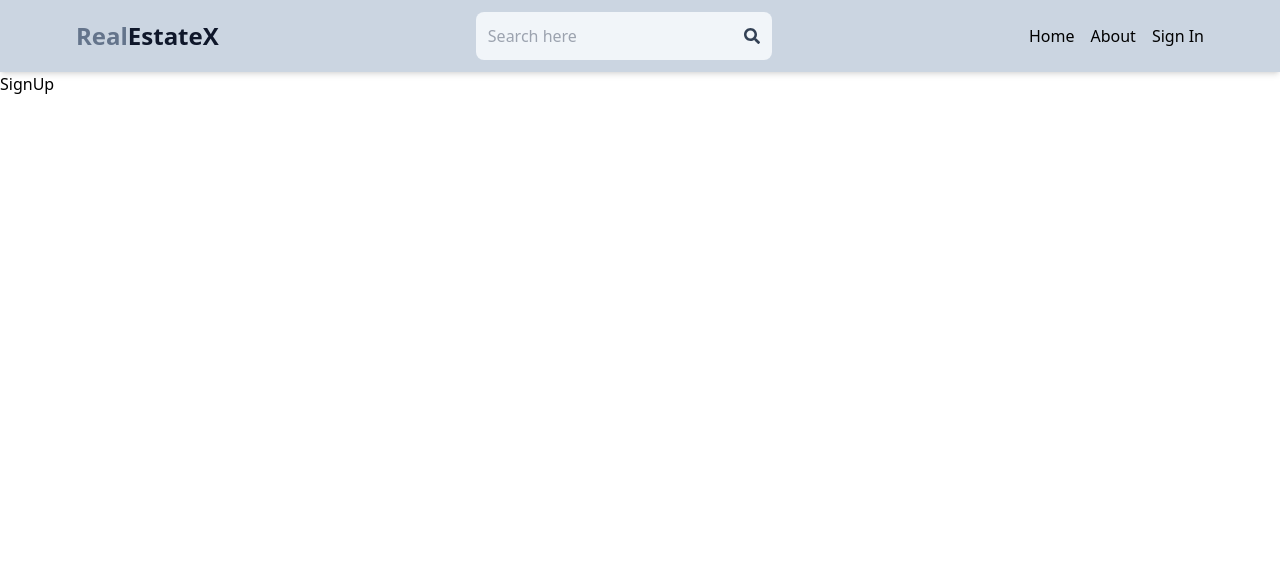
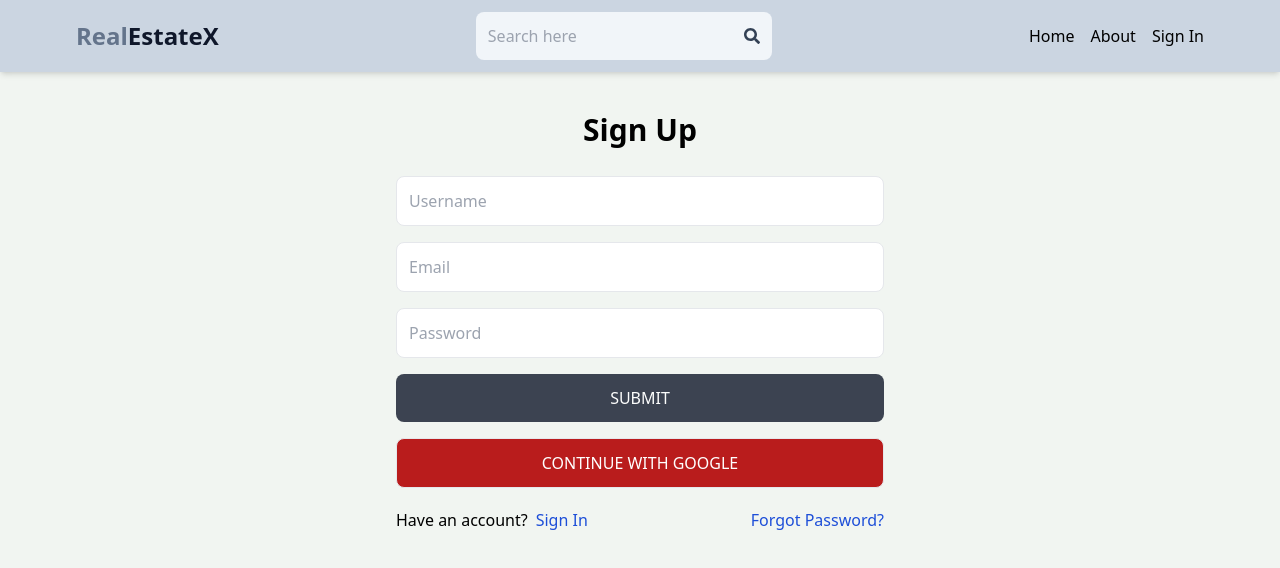
Before and after one commit to Anu-100/home-harmony, a React (Vite) app in the folder frontend/: page /sign-up in a window 1280 px wide. Shown: the top 568 px of the page. Built offline with nearby package versions, Linux system fonts and the light colour scheme.

Commit message:
created sign up ui

```diff
--- a/frontend/src/index.css
+++ b/frontend/src/index.css
@@ -1,3 +1,7 @@
 @tailwind base;
 @tailwind components;
 @tailwind utilities;
+
+body{
+    background-color: rgb(241, 245, 241);
+}
--- a/frontend/src/pages/SignUp.jsx
+++ b/frontend/src/pages/SignUp.jsx
@@ -1,8 +1,31 @@
 import React from 'react'
+import { Link } from 'react-router-dom'
 
 const SignUp = () => {
   return (
-    <h1>SignUp</h1>
+    <div className='p-3 mx-auto max-w-lg'>
+      <h1 className='text-3xl text-center font-semibold my-7'>Sign Up</h1>
+      <form className='flex flex-col gap-4'>
+        <input type='text' placeholder='Username' className='border p-3 rounded-lg focus:outline-none' id='username' />
+        <input type='email' placeholder='Email' className='border p-3 rounded-lg focus:outline-none' id='email' />
+        <input type='password' placeholder='Password' className='border p-3 rounded-lg focus:outline-none' id='password' />
+        <button disabled type='submit' className='p-3 rounded-lg bg-slate-900 text-white uppercase disabled:opacity-80'>Submit</button>
+        <button type='submit' className='border p-3 rounded-lg bg-red-700 text-white uppercase'>Continue with Google</button>
+      </form>
+      <div className='flex justify-between mt-5'>
+      <div className='flex gap-2'>
+        <p>Have an account?</p>
+        <Link to='/sign-in'>
+          <span className='text-blue-700'>Sign In</span>
+        </Link>
+      </div>
+      <div >
+        <Link to='/reset-password'>
+          <span className='text-blue-700'>Forgot Password?</span>
+        </Link>
+      </div>
+      </div>
+    </div>
   )
 }
 
```
